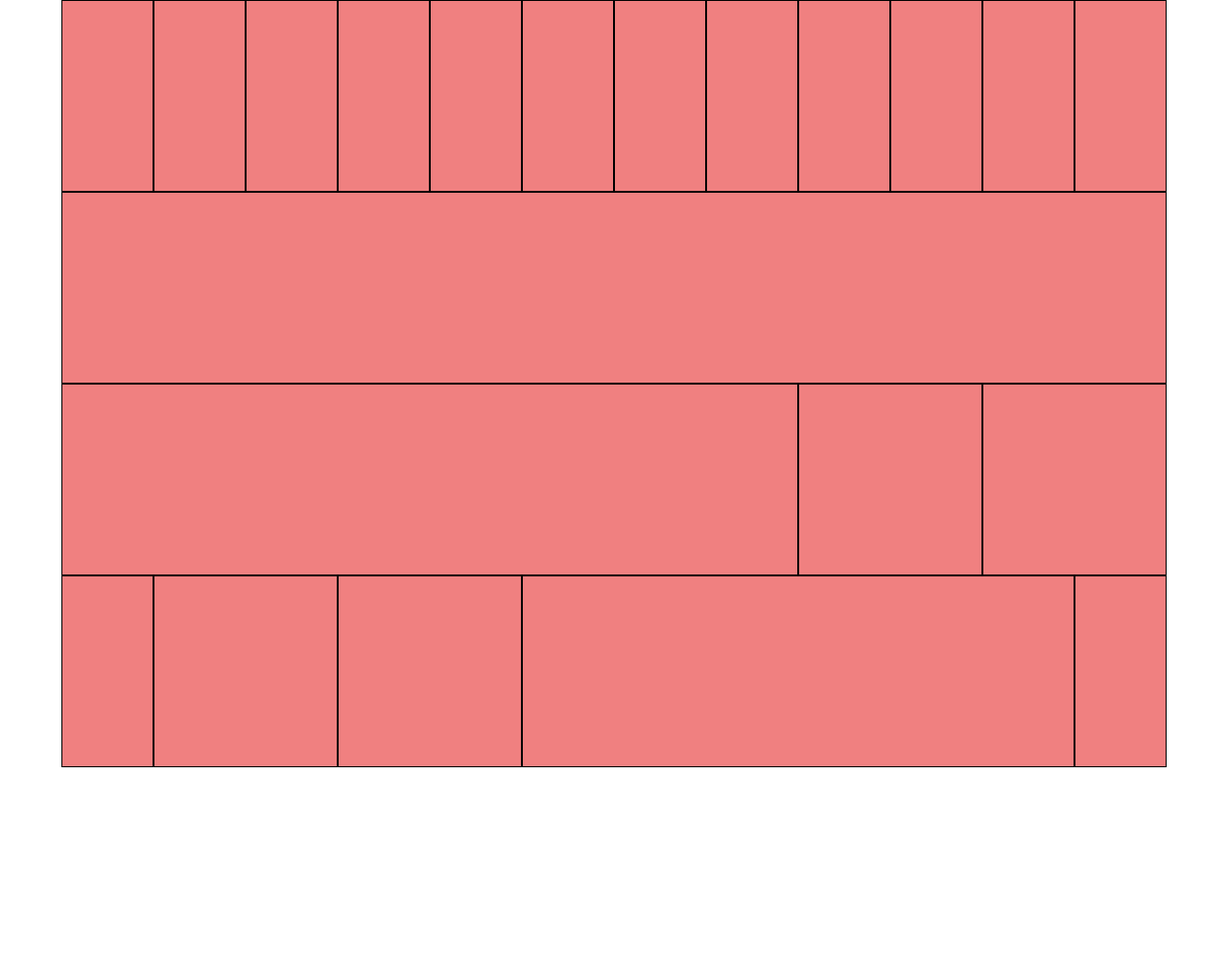
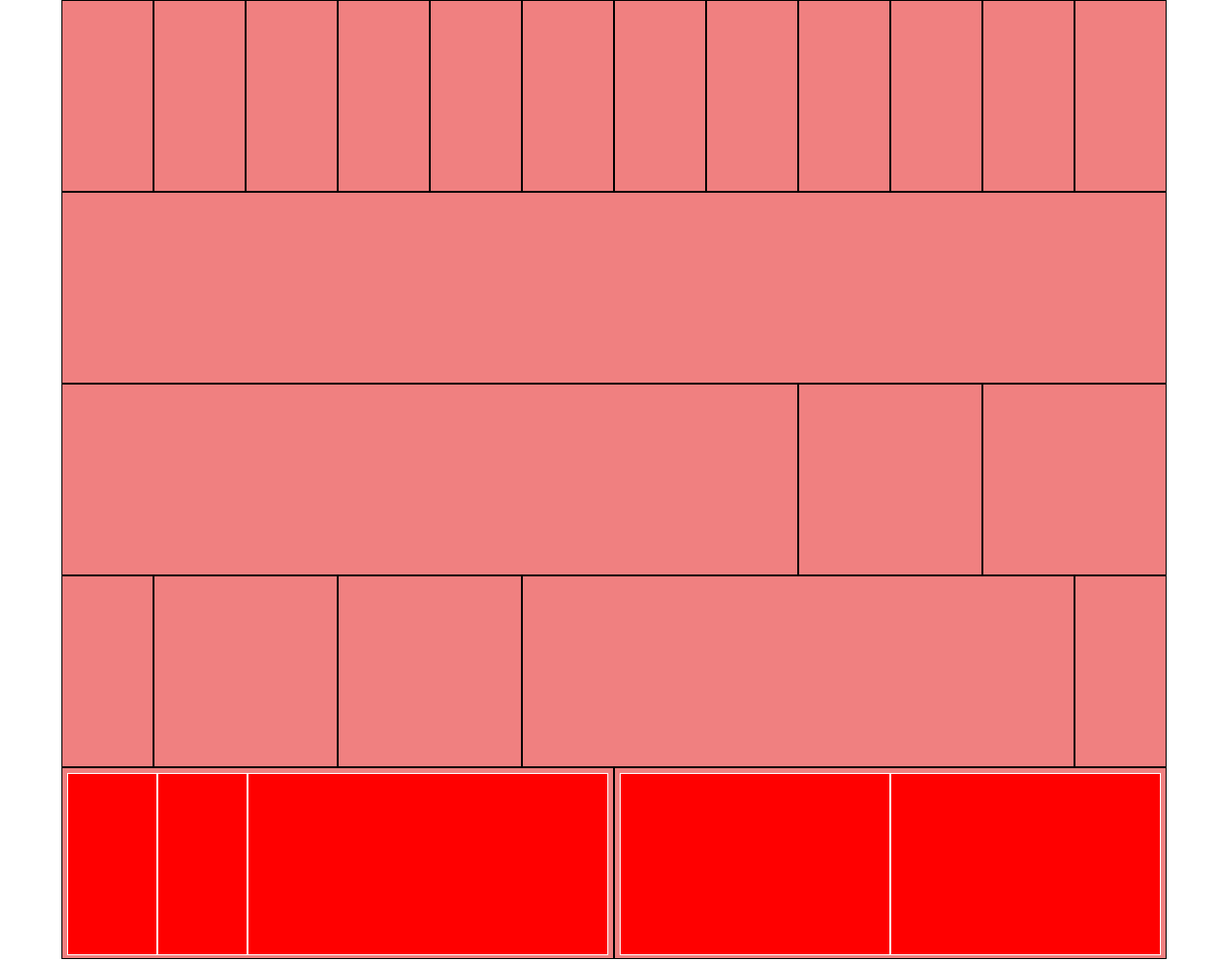
Before and after one commit to Walter-Satriano/html-css-12bool, a plain HTML site: page index.html in a window 1280 px wide. Shown: the whole page at 96% size. Before the commit the page ends 800 px from the top, so only its background shows below. Drawn offline with Linux system fonts and the light colour scheme.

Commit message:
aggiunta ultima riga + colonne nestate in rosso

```diff
--- a/framework12bool.css
+++ b/framework12bool.css
@@ -16,25 +16,36 @@ display: table;
 clear: both;
 }
 
+/* REGOLA PER CONTENITORE NESTATO */
+.nesting-container {
+  width: 100%;
+}
+
+.nesting-container::after {
+content: "";
+display: table;
+clear: both;
+}
+
 /* REGOLE GENERALI COLONNA */
 [class*="col-"] {
 float: left;
 }
 
 .col-1 {
-  width: calc( 100%/12);
+  width: calc(100%/12);
 }
 
 .col-2 {
-  width: calc(100%/6);
+  width: calc((100%/12)*2);
 }
 
 .col-3 {
-  width: calc(100%/4);
+  width: calc((100%/12)*3);
 }
 
 .col-4 {
-  width: calc(100%/3);
+  width: calc((100%/12)*4);
 }
 
 .col-5 {
--- a/index.html
+++ b/index.html
@@ -9,7 +9,7 @@
   </head>
   <body>
 
-    <!-- RIGA CON 12 COL SINGOLE -->
+    <!-- RIGA CON 1COL SINGOLE -->
     <div class="container">
       <div class="col-1">
 
@@ -88,6 +88,35 @@
       </div>
     </div>
 
+    <!-- NESTING COLONNE -->
+    <div class="container">
+      <div class="col-6">
+        <!-- NESTING 2COL + 2COL + 8COL -->
+        <div class="nesting-container">
+          <div class="col-2">
 
+          </div>
+          <div class="col-2">
+
+          </div>
+          <div class="col-8">
+
+          </div>
+        </div>
+      </div>
+
+
+      <div class="col-6">
+        <!-- NESTING 6COL + 6COL -->
+        <div class="nesting-container">
+          <div class="col-6">
+
+          </div>
+          <div class="col-6">
+
+          </div>
+        </div>
+      </div>
+    </div>
   </body>
 </html>
--- a/master.css
+++ b/master.css
@@ -4,3 +4,16 @@ height: 200px;
 background: lightcoral;
 border: solid 1px black;
 }
+
+/* COLONNE NESTATE (2COL + 2COL + 8COL e 6COL + 6COL) */
+.nesting-container {
+  padding: 5px;
+}
+
+.nesting-container .col-2,
+.nesting-container .col-8,
+.nesting-container .col-6 {
+  height: 190px;
+  background: red;
+  border: solid 1px white;
+}
```
